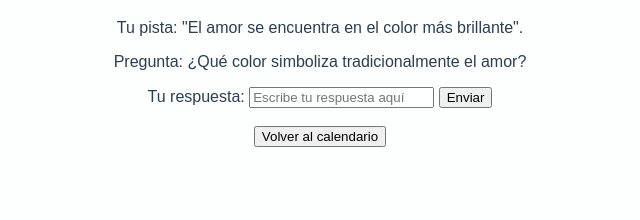
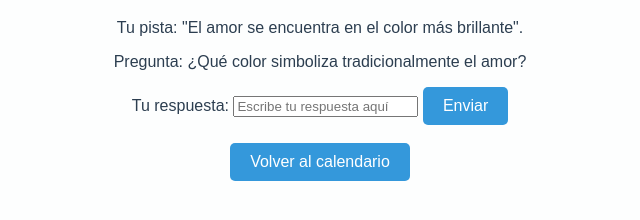
Before and after one commit to SergioBarrenoPachon/Calendar, a plain HTML site: page pistas/dia1.html in a window 1280 px wide. Shown: the part 72-292 px from the top of the page, without its empty margins (320-960 px from the left). Drawn offline with Linux system fonts and the light colour scheme.

Commit message:
Update styles.css

```diff
--- a/css/styles.css
+++ b/css/styles.css
@@ -42,6 +42,11 @@ header p {
     transition: background 0.3s;
 }
 
+.calendar-day.locked {
+    background: #95A5A6;
+    pointer-events: none;
+}
+
 .calendar-day.unlocked {
     background: #27AE60;
     border-color: #2ECC71;
@@ -52,17 +57,21 @@ header p {
     border-color: #FFB6C1;
 }
 
-.calendar-day.locked {
-    background: #95A5A6;
-    pointer-events: none;
-}
-
 .calendar-day:hover.unlocked {
     background: #2ECC71;
 }
 
-@media (max-width: 768px) {
-    .calendar-grid {
-        grid-template-columns: repeat(4, 1fr);
-    }
+button {
+    padding: 10px 20px;
+    font-size: 1em;
+    color: #FFF;
+    background-color: #3498DB;
+    border: none;
+    border-radius: 5px;
+    cursor: pointer;
+    transition: background-color 0.3s;
 }
+
+button:hover {
+    background-color: #2980B9;
+}
```
